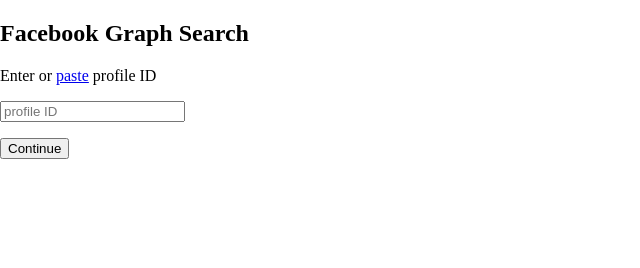
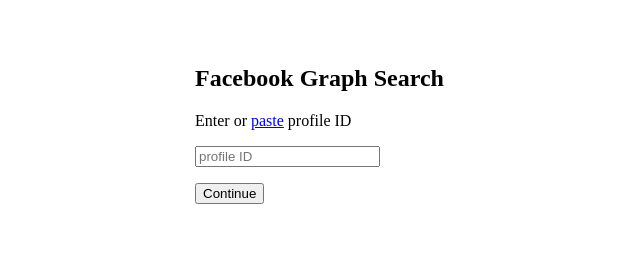
Before and after one commit to lonepir8/lonepir8.github.io, a plain HTML site: page facebook-graph-search/temp/index.html in a window 1280 px wide. Shown: the whole page, without its empty margins (0-640 px from the left). Drawn offline with Linux system fonts and the light colour scheme.

Commit message:
Update general.css

```diff
--- a/assets/general.css
+++ b/assets/general.css
@@ -1,5 +1,5 @@
 
-@import url(/assets/github-markdown.css)
+@import github-markdown.css;
 
 .markdown-body {
   box-sizing: border-box;
```
